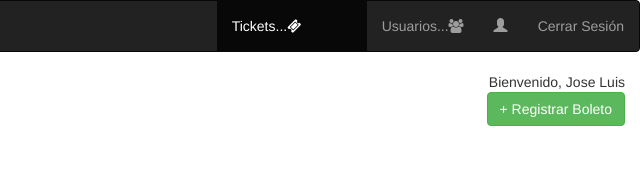
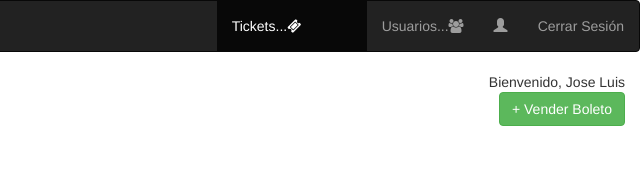
Before and after one commit to patogalindo/ventaBoletos-DashBoard, a website: page public/index.html in a window 1280 px wide. Shown: the top 186 px of the page, 640-1280 px from the left. Drawn offline with nearby package versions, Linux system fonts and the light colour scheme; some packages are replaced by stand-ins of ours; no server answers; a script that the page names is missing.

Commit message:
cambio de titulo de boton

```diff
--- a/public/index.html
+++ b/public/index.html
@@ -28,7 +28,7 @@
     	<div class="col-md-9">
     		<div class="row">
     			<div class="text-right">
-    				<button class="btn btn-success" ng-click="registerTicket()">+ Registrar Boleto</button>
+    				<button class="btn btn-success" ng-click="registerTicket()">+ Vender Boleto</button>
     			</div>
 				<div class="col-md-12 text-left">
 					<h2>Tickets</h2>
```
